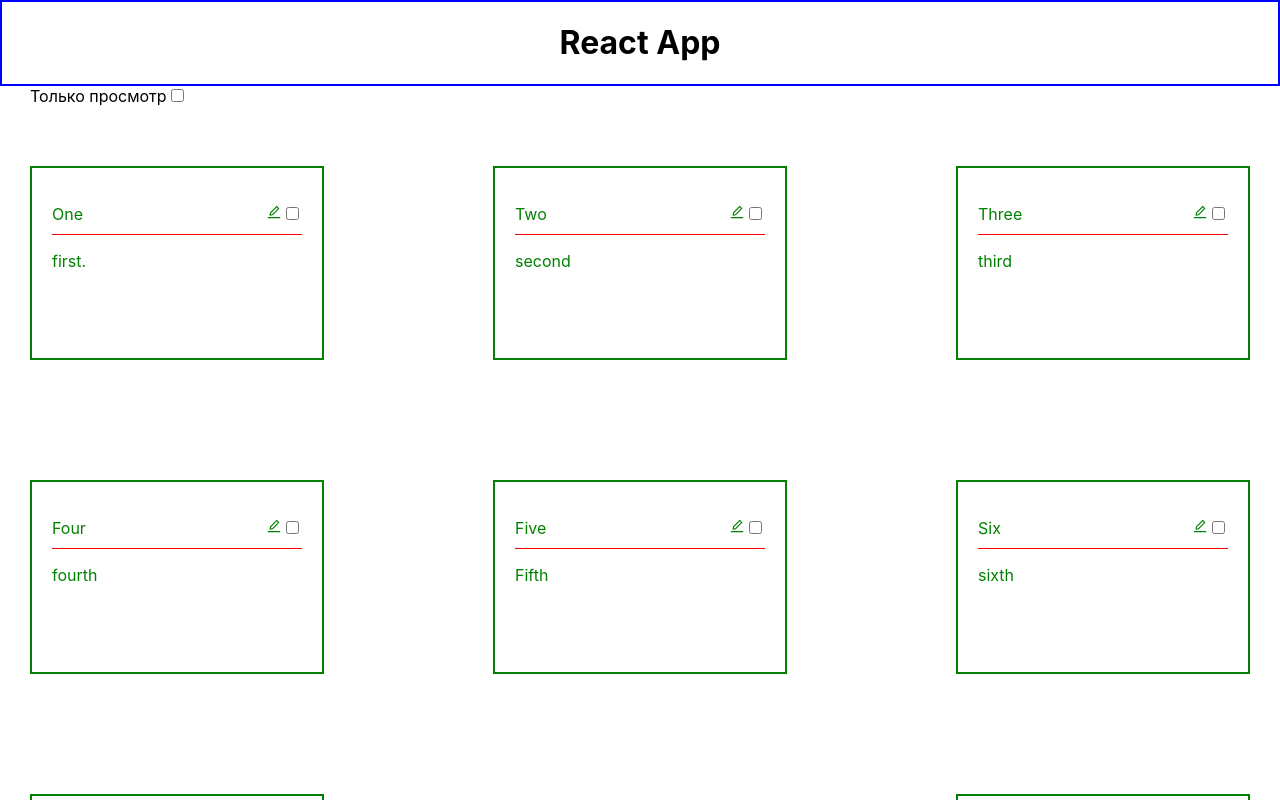
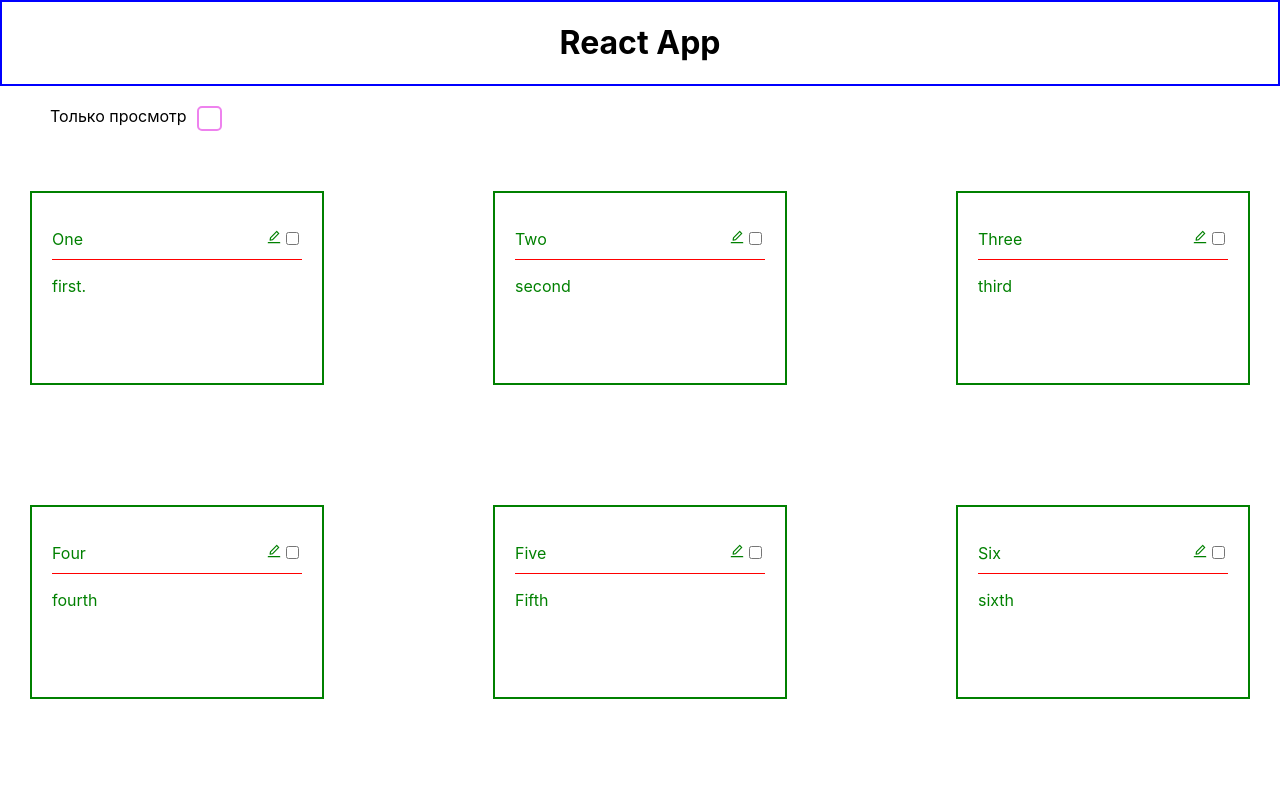
Before and after one commit to NataliaSirotko/react-course, a React (Create React App) app: page / in a window 1280 px wide. Shown: the top 800 px of the page. Built offline with nearby package versions, Linux system fonts and the light colour scheme.

Commit message:
Styling React Components. Task5.
Adding Styled Components.

```diff
--- a/package.json
+++ b/package.json
@@ -11,6 +11,7 @@
     "react-dom": "^17.0.1",
     "react-icons": "^4.1.0",
     "react-scripts": "4.0.1",
+    "styled-components": "^5.2.1",
     "web-vitals": "^0.2.4"
   },
   "scripts": {
--- a/src/App.css
+++ b/src/App.css
@@ -1,3 +1,6 @@
 label {
-    margin-left: 30px;
+    margin-left: 50px;
 }
+main {
+    margin-top: 20px;
+}
--- a/src/App.js
+++ b/src/App.js
@@ -2,6 +2,42 @@
 import './App.css';
 import Card from './Card';
 import Header from './Header';
+import styled from 'styled-components';
+
+const Checkbox = styled.input`
+  -webkit-appearance: none;
+  -moz-appearance: none;
+  appearance: none;
+  width: 25px;
+  height: 25px;
+  border: 2px solid violet;
+  border-radius: 5px;
+  margin: 0 10px;
+  vertical-align: top;
+  outline: none;
+  transition: all 0.3s ease;
+  cursor: pointer;
+
+  &:hover {
+    border-width: 4px;
+  }
+
+  &:active {
+    background: violet;
+  }
+
+  &:checked {
+    height: .6rem;
+    border-width: 4px;
+    border-top-style: none;
+    border-right-style: none;
+    -webkit-transform: rotate(-45deg);
+    -moz-transform: rotate(-45deg);
+    -ms-transform: rotate(-45deg);
+    -o-transform: rotate(-45deg);
+    transform: rotate(-45deg);
+  }
+  `;
 
 function App() {
   const [ cardState, setCardState ] = useState({
@@ -145,7 +181,7 @@
       <Header></Header>
       <main>
         <label>Только просмотр
-          <input type="checkbox" checked={cardState.checked} onChange={mainChecked}  />
+          <Checkbox type="checkbox" checked={cardState.checked} onChange={mainChecked}  />
         </label>
         <div className="cardblock">
           {cardState.cards.map(card => {
```
Also changed, not shown: 1 other file (tests, documents, lock files or other folders).
